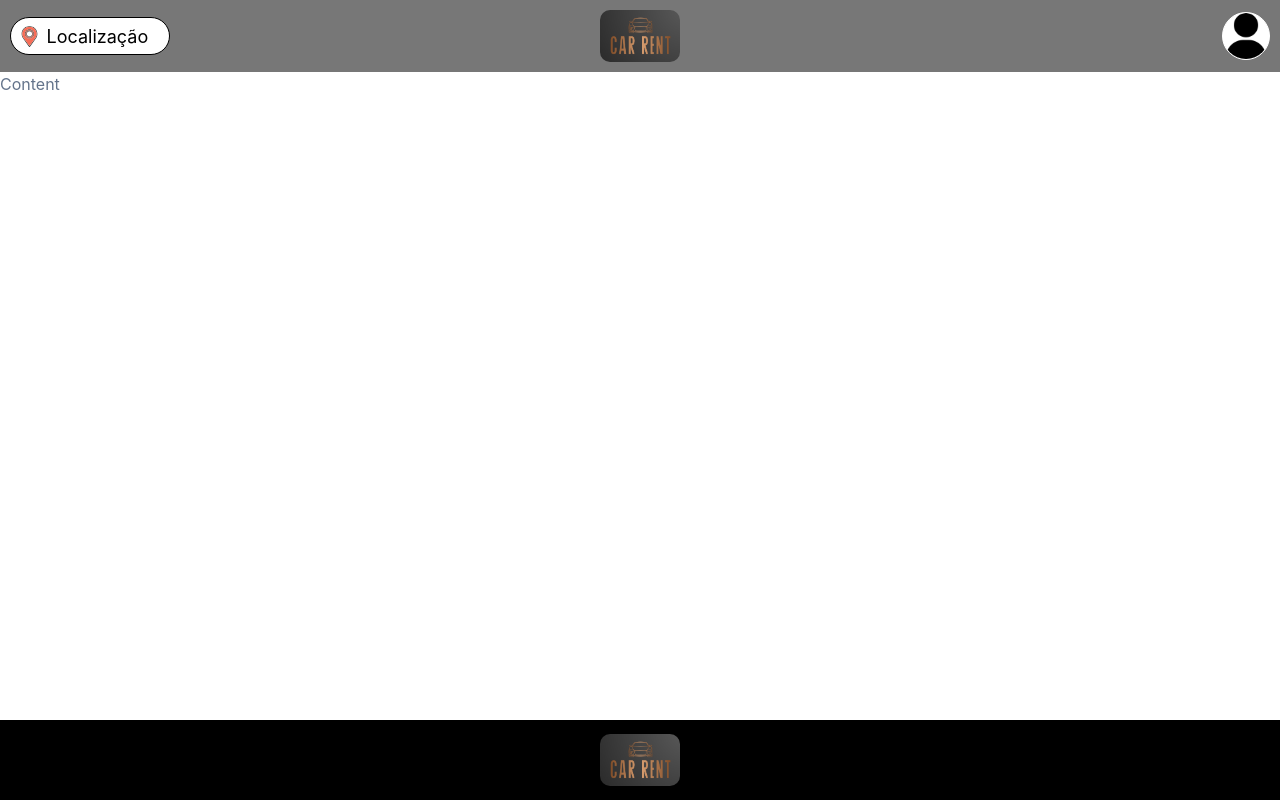
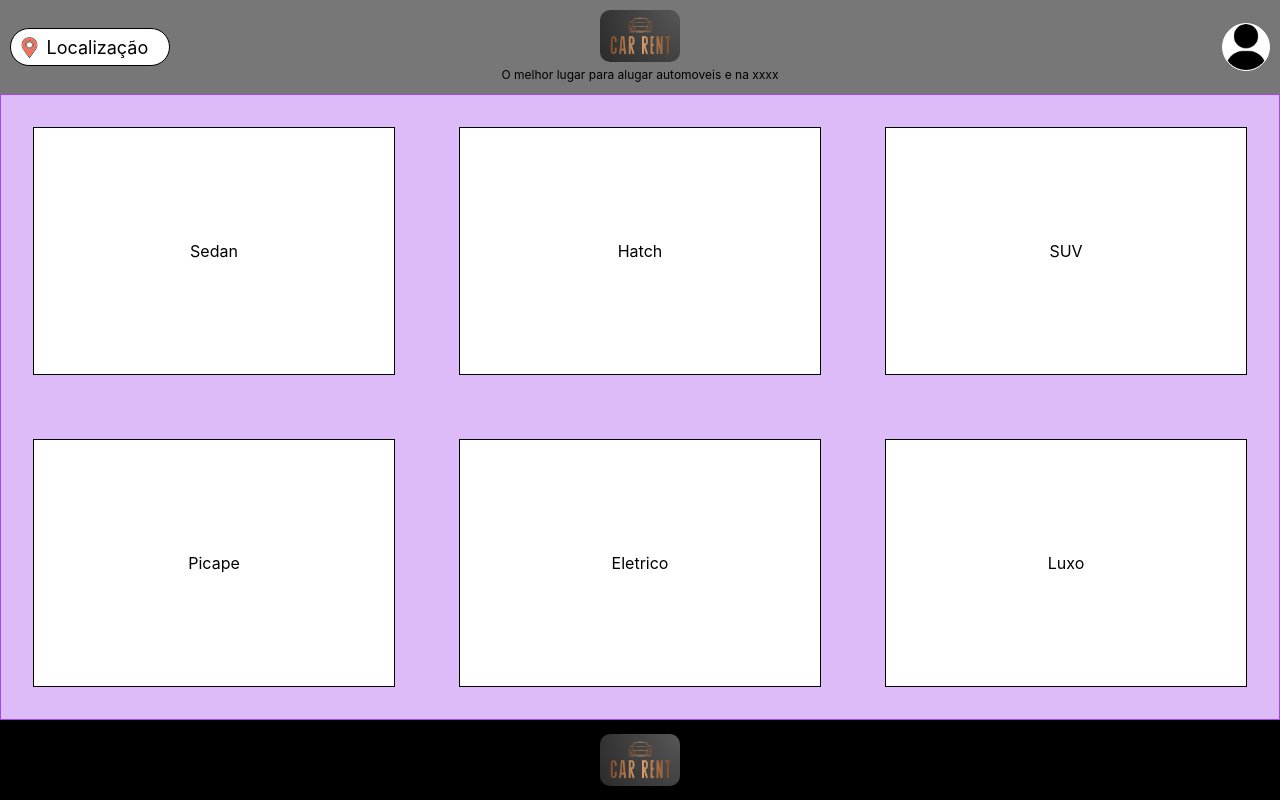
Before and after one commit to BrMD/rentcars, a React (Vite) app: page / in a window 1280 px wide. Built offline with nearby package versions, Linux system fonts and the light colour scheme.

Commit message:
added category

```diff
--- a/components/UI/User/User.css
+++ b/components/UI/User/User.css
@@ -16,6 +16,6 @@
 .image {
   width: 3em;
   @media only screen and (max-width: 700px) {
-    max-width: 2em;
+    max-width: 1.9em;
   }
 }
--- a/src/App.tsx
+++ b/src/App.tsx
@@ -1,11 +1,12 @@
 import Header from "./header/Header";
 import Footer from "./footer/Footer";
+import HomeContent from "./homeContent/HomeContent";
 
 function App() {
   return (
     <div>
       <Header />
-      <main className="content text-slate-500">Content</main>
+      <HomeContent />
       <Footer />
     </div>
   );
--- a/src/header/Header.css
+++ b/src/header/Header.css
@@ -14,7 +14,7 @@
   margin: 0 0 0 0.5em;
   padding: 0;
   @media only screen and (max-width: 700px) {
-    max-width: 1em;
+    max-width: 0.8em;
   }
 }
 .buttonDiv {
--- a/src/header/Header.tsx
+++ b/src/header/Header.tsx
@@ -13,8 +13,11 @@ const Header = () => {
           <Button>Localização</Button>
         </div>
       </div>
-      <div className="flex-1 flex justify-center">
+      <div className="flex-1 flex justify-center flex-col items-center">
         <Logo />
+        <span className="hidden text-[12px] mt-1 md:block">
+          O melhor lugar para alugar automoveis e na xxxx
+        </span>
       </div>
       <div className="flex-1 flex justify-end">
         <User />
--- /dev/null
+++ b/src/homeContent/HomeContent.css
@@ -0,0 +1,21 @@
+.homeShowCategoryCars {
+  display: grid;
+  grid-template-columns: 1fr 1fr 1fr;
+  height: auto;
+  background: #d3a6f8c2;
+  border: 1px solid #a246ee;
+  @media only screen and (max-width: 700px) {
+    grid-template-columns: 1fr 1fr;
+  }
+  @media only screen and (max-width: 400px) {
+    grid-template-columns: 1fr;
+  }
+}
+.itemCategoryCar {
+  margin: 2em;
+  border: 1px solid #000;
+  background-color: #fff;
+  display: flex;
+  align-items: center;
+  justify-content: center;
+}
--- /dev/null
+++ b/src/homeContent/HomeContent.tsx
@@ -0,0 +1,28 @@
+import "./HomeContent.css";
+
+const HomeContent = () => {
+  return (
+    <div className="homeShowCategoryCars">
+      <div className="itemCategoryCar">
+        <span>Sedan</span>
+      </div>
+      <div className="itemCategoryCar">
+        <span>Hatch</span>
+      </div>
+      <div className="itemCategoryCar">
+        <span>SUV</span>
+      </div>
+      <div className="itemCategoryCar">
+        <span>Picape</span>
+      </div>
+      <div className="itemCategoryCar">
+        <span>Eletrico</span>
+      </div>
+      <div className="itemCategoryCar">
+        <span>Luxo</span>
+      </div>
+    </div>
+  );
+};
+
+export default HomeContent;
--- a/tailwind.config.js
+++ b/tailwind.config.js
@@ -1,6 +1,6 @@
 /** @type {import('tailwindcss').Config} */
 export default {
-  content: ["./src/**/*.{html,js,jsx,ts,tsx}"],
+  content: ["./src/**/*.{html,js,tsx,jsx,ts}", "./components/**/*.tsx"],
   theme: {
     extend: {},
   },
```
